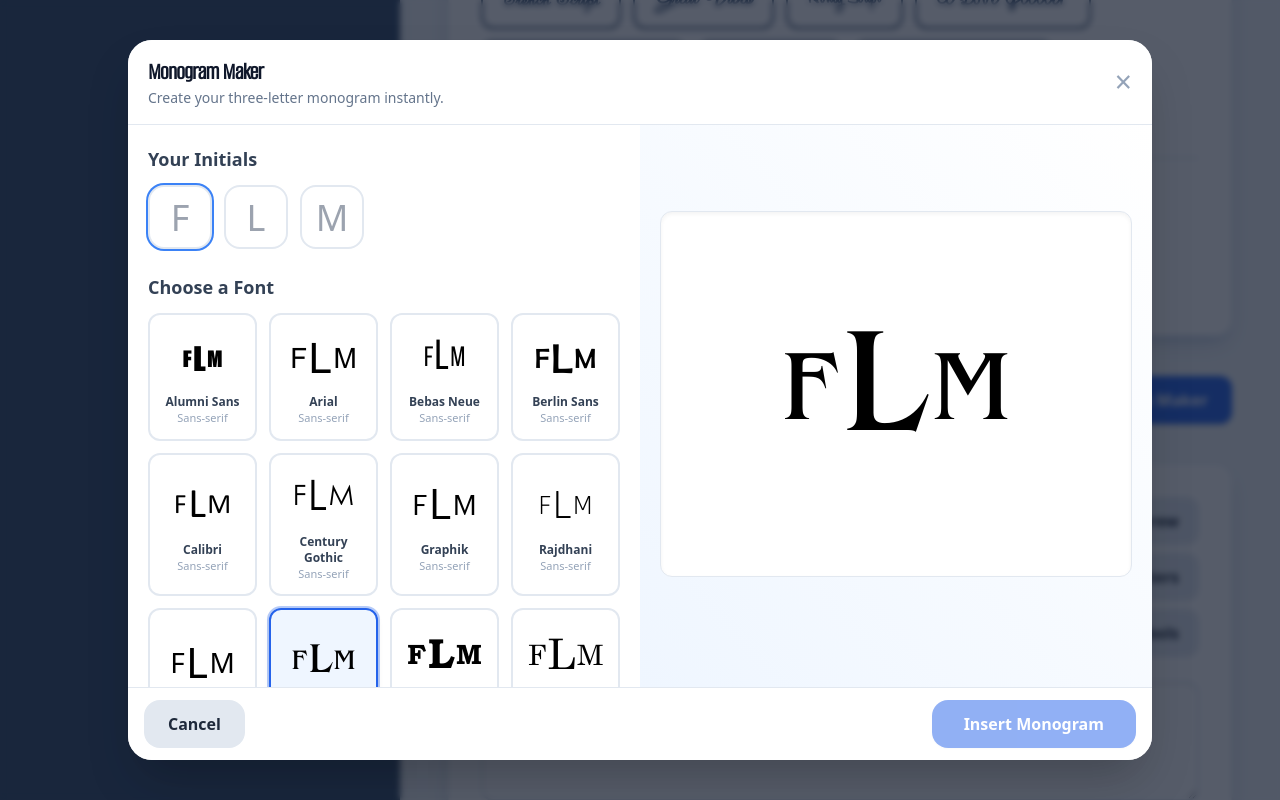
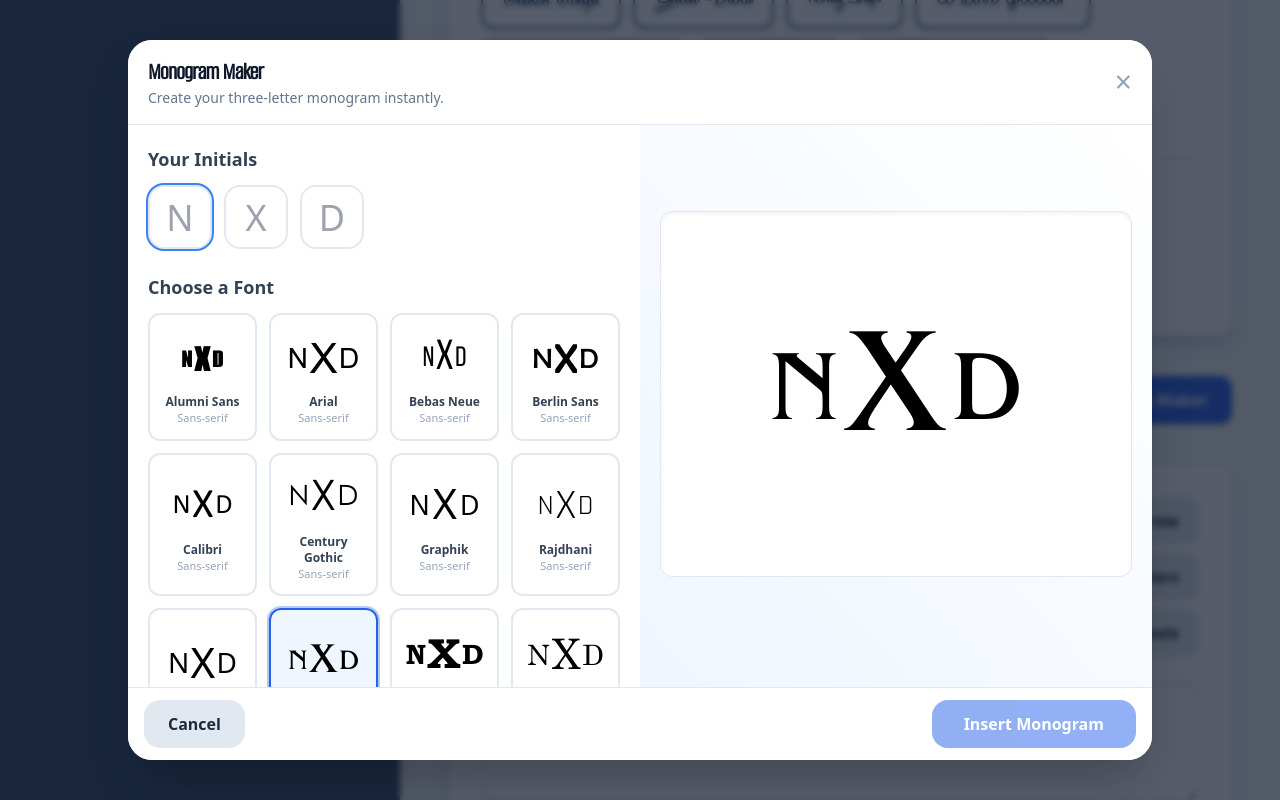
Before and after one commit to Arch-Tom/archfonthub, a React (Vite) app: page / in a window 1280 px wide. Both pictures are taken after a click on the button "Open Monogram Maker". Shown: the part 966-1766 px from the top of the page. Built offline with nearby package versions, Linux system fonts and the light colour scheme; a web font is replaced by a local one.

Commit message:
Updating for default display letters in MonogramMaker.jsx

```diff
--- a/src/MonogramMaker.jsx
+++ b/src/MonogramMaker.jsx
@@ -112,7 +112,7 @@ export default function MonogramMaker({ fontLibrary, onClose, onInsert }) {
                                         key={index}
                                         ref={el => (inputRefs.current[index] = el)}
                                         type="text"
-                                        placeholder={['F', 'L', 'M'][index]}
+                                        placeholder={['N', 'X', 'D'][index]}
                                         value={initial}
                                         onChange={e => handleInitialChange(e, index)}
                                         onKeyDown={e => handleKeyDown(e, index)}
@@ -141,9 +141,9 @@ export default function MonogramMaker({ fontLibrary, onClose, onInsert }) {
                                         }}
                                     >
                                         <MonogramPreview
-                                            first={initials[0] || 'F'}
-                                            middle={initials[1] || 'L'}
-                                            last={initials[2] || 'M'}
+                                            first={initials[0] || 'N'}
+                                            middle={initials[1] || 'X'}
+                                            last={initials[2] || 'D'}
                                             fontFamily={font.styles[Object.keys(font.styles)[0]]}
                                             fontSize={28}
                                             middleScale={1.5}
@@ -178,9 +178,9 @@ export default function MonogramMaker({ fontLibrary, onClose, onInsert }) {
                     <aside className="flex-1 flex flex-col items-center justify-center bg-white md:bg-gradient-to-tr md:from-blue-50 md:to-white px-3 sm:p-5 pt-5 sm:pt-5 min-w-[200px]">
                         <div className="w-full h-40 sm:h-56 md:h-[70%] flex items-center justify-center rounded-xl border border-slate-200 shadow-inner bg-white mb-5 sm:mb-6">
                             <MonogramPreview
-                                first={initials[0] || 'F'}
-                                middle={initials[1] || 'L'}
-                                last={initials[2] || 'M'}
+                                first={initials[0] || 'N'}
+                                middle={initials[1] || 'X'}
+                                last={initials[2] || 'D'}
                                 fontFamily={selectedFont.styles[activeStyle]}
                                 fontSize={fontSize}
                                 middleScale={1.5}
```
